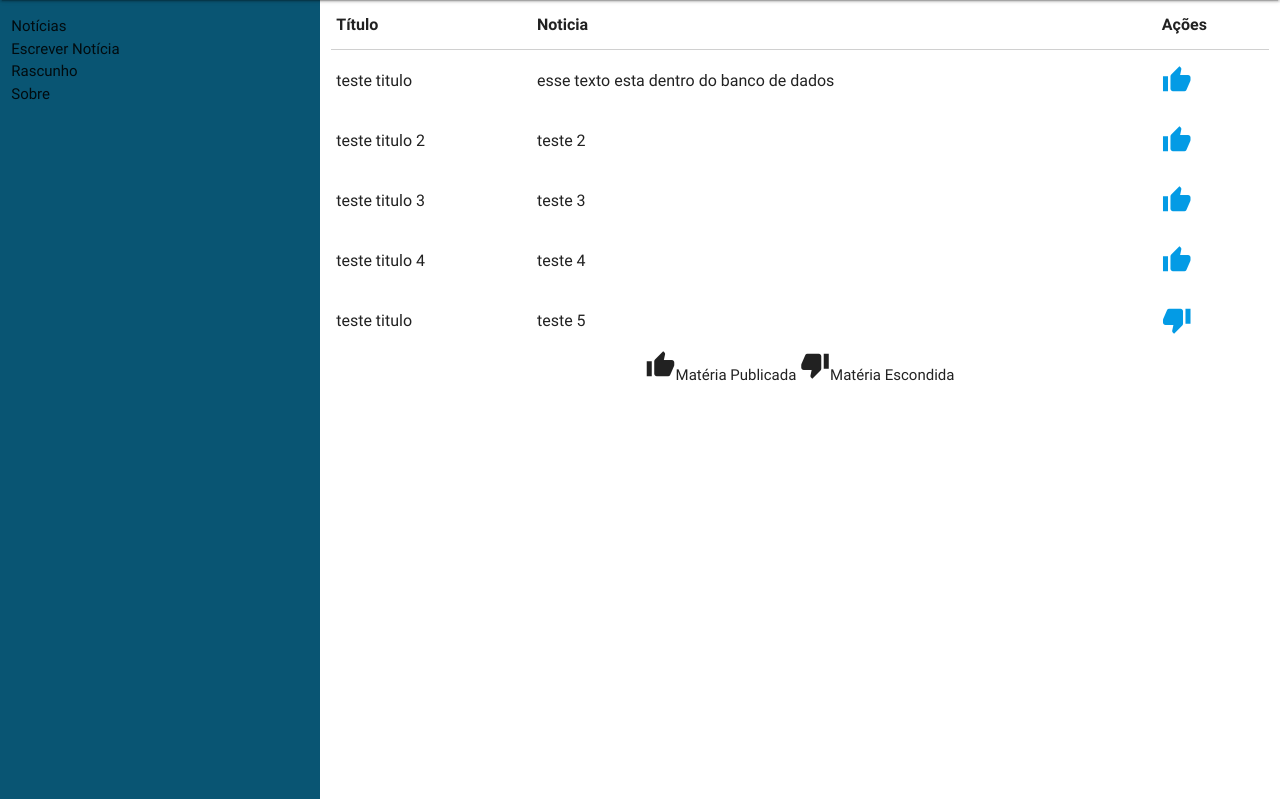
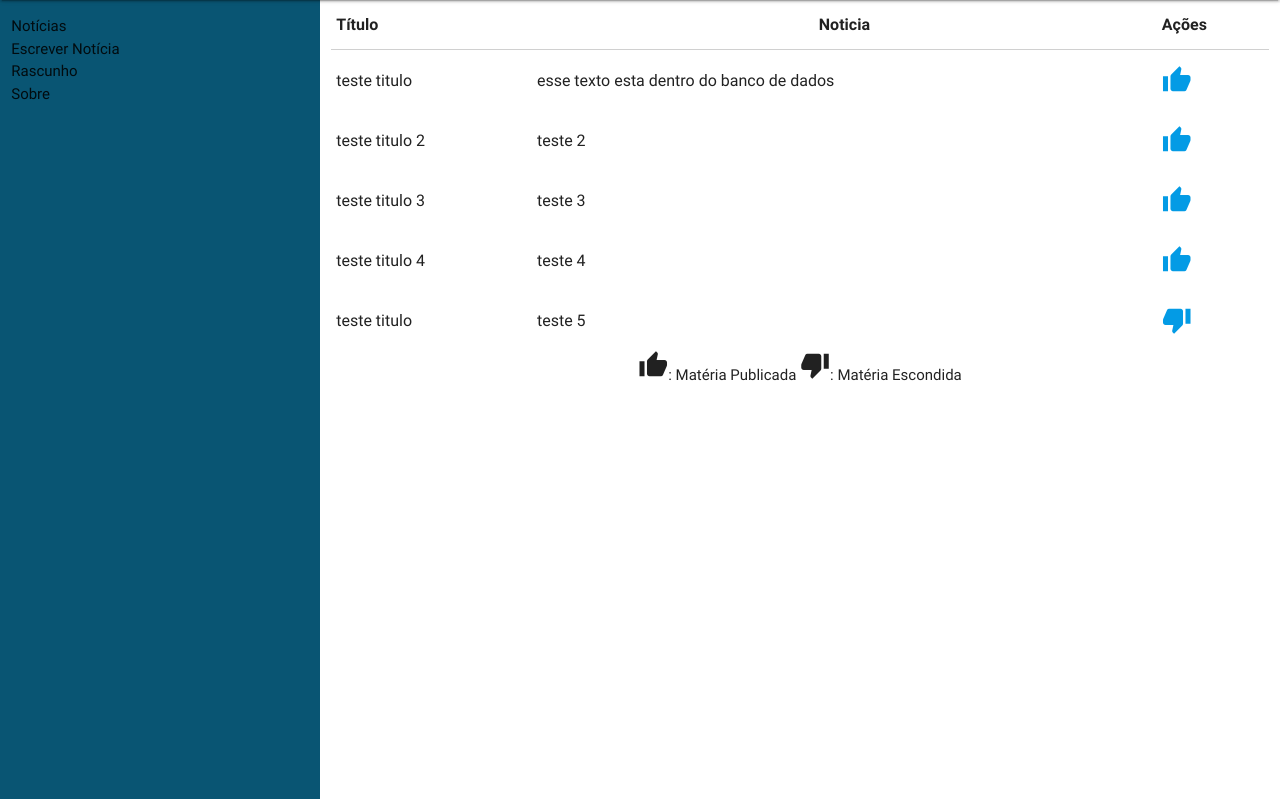
Before and after one commit to pedrohcavalcante/techSiteProjeto, a PHP site: page /tags/admin/opainel.php in a window 1280 px wide. Shown: the part 64-863 px from the top of the page. Run offline with PHP 8.4, Linux system fonts and the light colour scheme; a user stored in the database is signed in; data comes from the database, SQL or seed files in the repository; some libraries are stand-ins or nearby versions.

Commit message:
Não lembro essa alteração

```diff
--- a/admin/opainel.php
+++ b/admin/opainel.php
@@ -59,10 +59,10 @@ if(array_key_exists("id_update", $_GET)){
         </div>
         <div class="col s9">
             <?php
-            echo("<table><thead>
+            echo("<table class='highlightresponsive-table'><thead>
           <tr>
               <th>Título</th>
-              <th>Noticia</th>
+              <th class='center2'>Noticia</th>
               <th>Ações</th>
           </tr>
         </thead>");
@@ -84,8 +84,8 @@ if(array_key_exists("id_update", $_GET)){
                 }
             echo ('</tbody></table>');
              ?>
-             <div class='center2'><i class='small material-icons' >thumb_up</i>Matéria Publicada
-            <i class='small material-icons'>thumb_down</i>Matéria Escondida</div>
+             <div class='center2'><i class='small material-icons' >thumb_up</i>: Matéria Publicada
+            <i class='small material-icons'>thumb_down</i>: Matéria Escondida</div>
         </div>
     </div>
 
```
